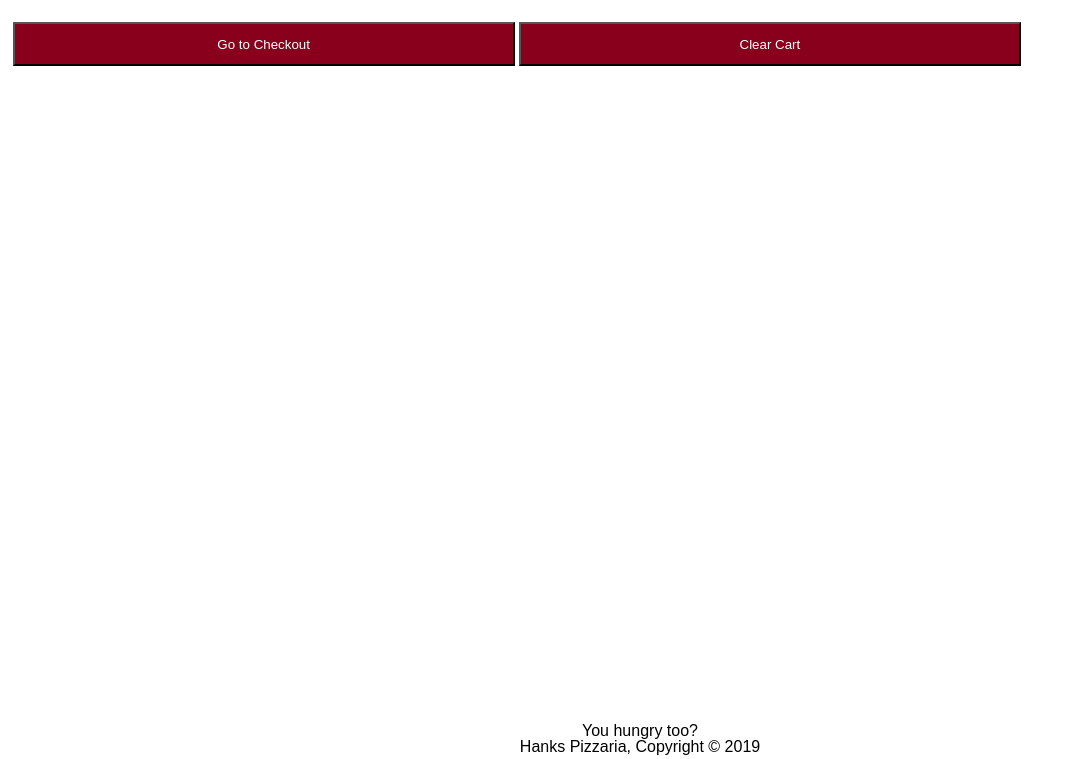
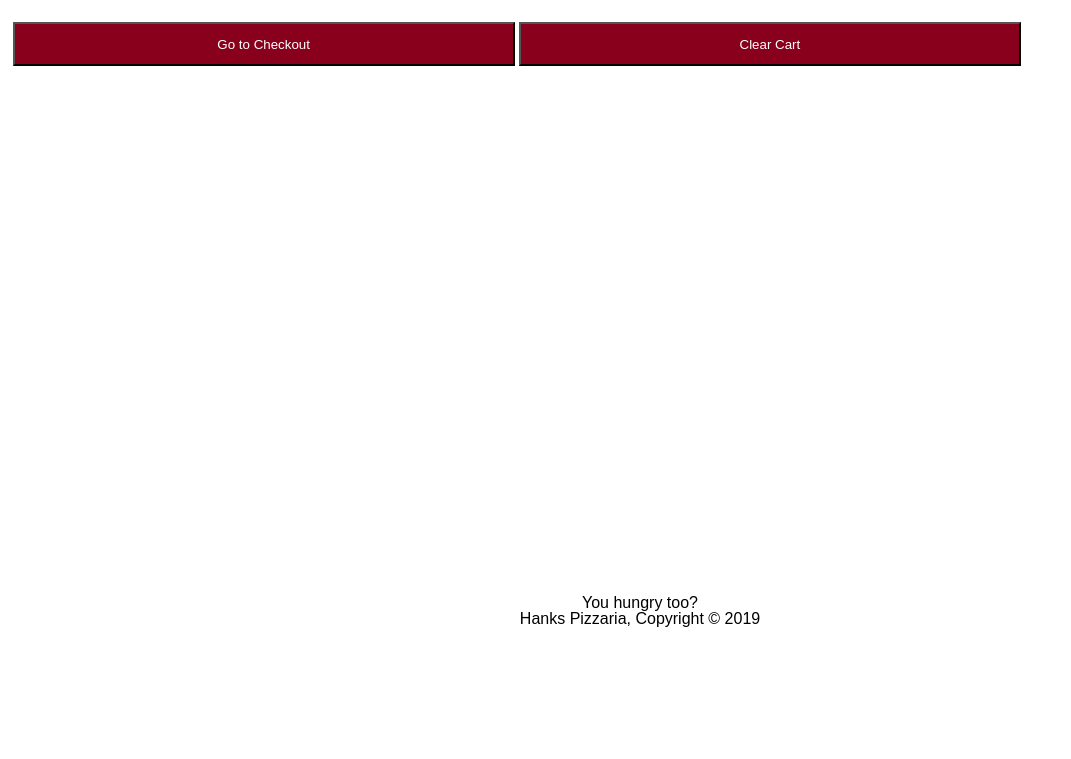
Before and after one commit to blueshysky/ITM362Project2, a plain HTML site: page order/index.html in a window 1280 px wide. Shown: the part 897-1656 px from the top of the page, without its empty margins (0-1071 px from the left). After the commit the page ends 1528 px from the top, so only its background shows below. Drawn offline with Linux system fonts and the light colour scheme.

Commit message:
Change footer padding

```diff
--- a/order/screen.css
+++ b/order/screen.css
@@ -41,7 +41,7 @@ footer {
   flex-direction: column;
   text-align: center;
   justify-content: center;
-  padding-top: 50%;
+  padding-top: 40%;
   position: relative;
   bottom: 0;
   max-width: 100%;
```
